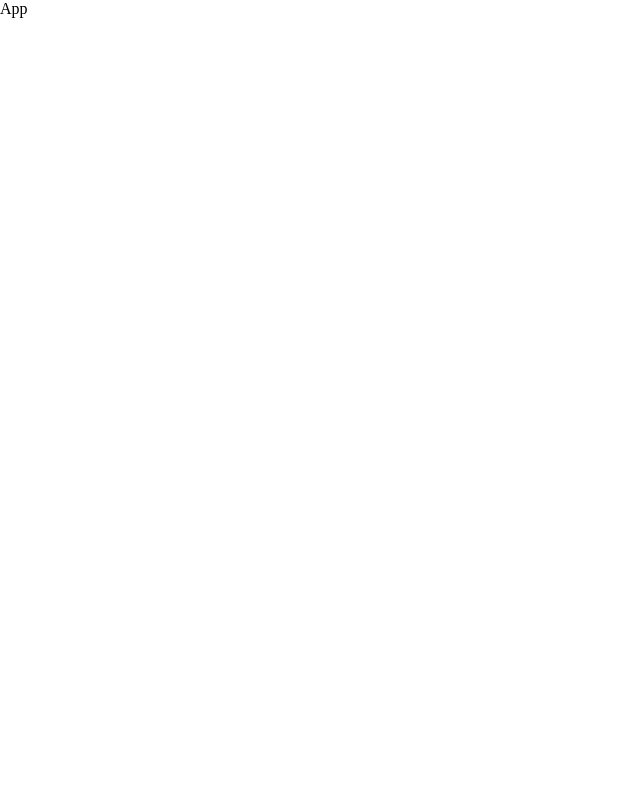
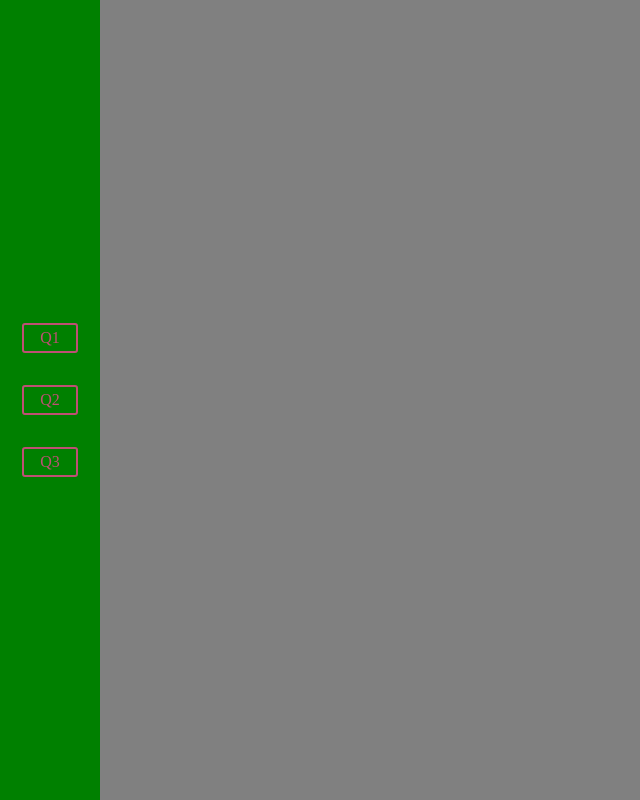
Before and after one commit to priyankara88/IsarAerospace, a React (Vite) app: page / in a window 1280 px wide. Shown: the whole page, without its empty margins (0-640 px from the left). Built offline with nearby package versions, Linux system fonts and the light colour scheme.

Commit message:
side navigation

```diff
--- a/package.json
+++ b/package.json
@@ -12,7 +12,8 @@
   "dependencies": {
     "react": "^18.2.0",
     "react-dom": "^18.2.0",
-    "react-router-dom": "^6.20.1"
+    "react-router-dom": "^6.20.1",
+    "styled-components": "^6.1.1"
   },
   "devDependencies": {
     "@types/react": "^18.2.37",
--- a/src/App.tsx
+++ b/src/App.tsx
@@ -1,5 +1,11 @@
+import MainRouter from "./router/MainRouter";
+
 const App = () => {
-  return <div>App</div>;
+  return (
+    <div>
+      <MainRouter />
+    </div>
+  );
 };
 
 export default App;
--- /dev/null
+++ b/src/component/homepage/NavigationHome.tsx
@@ -0,0 +1,18 @@
+// import { NavMainContainer } from "../styled/Pages/component/NavigationHome";
+
+import {
+  LinkToQuestion,
+  NavMainContainer,
+} from "../../styled/component/NavigationHome";
+
+const NavigationHome = () => {
+  return (
+    <NavMainContainer>
+      <LinkToQuestion>Q1</LinkToQuestion>
+      <LinkToQuestion>Q2</LinkToQuestion>
+      <LinkToQuestion>Q3</LinkToQuestion>
+    </NavMainContainer>
+  );
+};
+
+export default NavigationHome;
--- a/src/layouts/MainLayout.tsx
+++ b/src/layouts/MainLayout.tsx
@@ -1,9 +1,10 @@
 import { Outlet } from "react-router-dom";
+import styled from "styled-components";
 
 const MainLayout = () => {
   return (
     <div>
-      heder
+      <div>ttttt</div>
       <Outlet />
       footer
     </div>
@@ -11,3 +12,5 @@ const MainLayout = () => {
 };
 
 export default MainLayout;
+
+const TT = styled.div``;
--- a/src/pages/Home.tsx
+++ b/src/pages/Home.tsx
@@ -1,5 +1,12 @@
+import NavigationHome from "../component/homepage/NavigationHome";
+import { HomeMainContainer } from "../styled/pages/Home";
+
 const Home = () => {
-  return <div>Home</div>;
+  return (
+    <HomeMainContainer>
+      <NavigationHome />
+    </HomeMainContainer>
+  );
 };
 
 export default Home;
--- /dev/null
+++ b/src/pages/QuestionOne.tsx
@@ -0,0 +1,5 @@
+const QuestionOne = () => {
+  return <div>QuestionOne</div>;
+};
+
+export default QuestionOne;
--- /dev/null
+++ b/src/pages/QuestionTwo.tsx
@@ -0,0 +1,5 @@
+const QuestionTwo = () => {
+  return <div>QuestionTwo</div>;
+};
+
+export default QuestionTwo;
--- a/src/router/MainRouter.tsx
+++ b/src/router/MainRouter.tsx
@@ -1,11 +1,17 @@
 import { BrowserRouter, Route, Routes } from "react-router-dom";
 import MainLayout from "../layouts/MainLayout";
+import Home from "../pages/Home";
+import QuestionOne from "../pages/QuestionOne";
+import QuestionTwo from "../pages/QuestionTwo";
 
 const MainRouter = () => {
   return (
     <BrowserRouter>
       <Routes>
         <Route path="/" Component={MainLayout} />
+        <Route index Component={Home} />
+        <Route path="Question-One" Component={QuestionOne} />
+        <Route path="Question-Two" Component={QuestionTwo} />
       </Routes>
     </BrowserRouter>
   );
--- /dev/null
+++ b/src/styled/component/NavigationHome.ts
@@ -0,0 +1,21 @@
+import styled from "styled-components";
+
+export const NavMainContainer = styled.div`
+  width: 100px;
+  height: 100vh;
+  display: flex;
+  align-items: center;
+  justify-content: center;
+  flex-direction: column;
+  background: green;
+`;
+
+export const LinkToQuestion = styled.div`
+  color: #bf4f74;
+  font-size: 1em;
+  margin: 1em;
+  padding: 0.25em 1em;
+  border: 2px solid #bf4f74;
+  border-radius: 3px;
+  cursor: pointer;
+`;
--- /dev/null
+++ b/src/styled/pages/Home.ts
@@ -0,0 +1,8 @@
+import styled from "styled-components";
+
+export const HomeMainContainer = styled.div`
+  width: 100vw;
+  height: 100vh;
+  display: flex;
+  background: gray;
+`;
```
Also changed, not shown: 1 other file (tests, documents, lock files or other folders).
